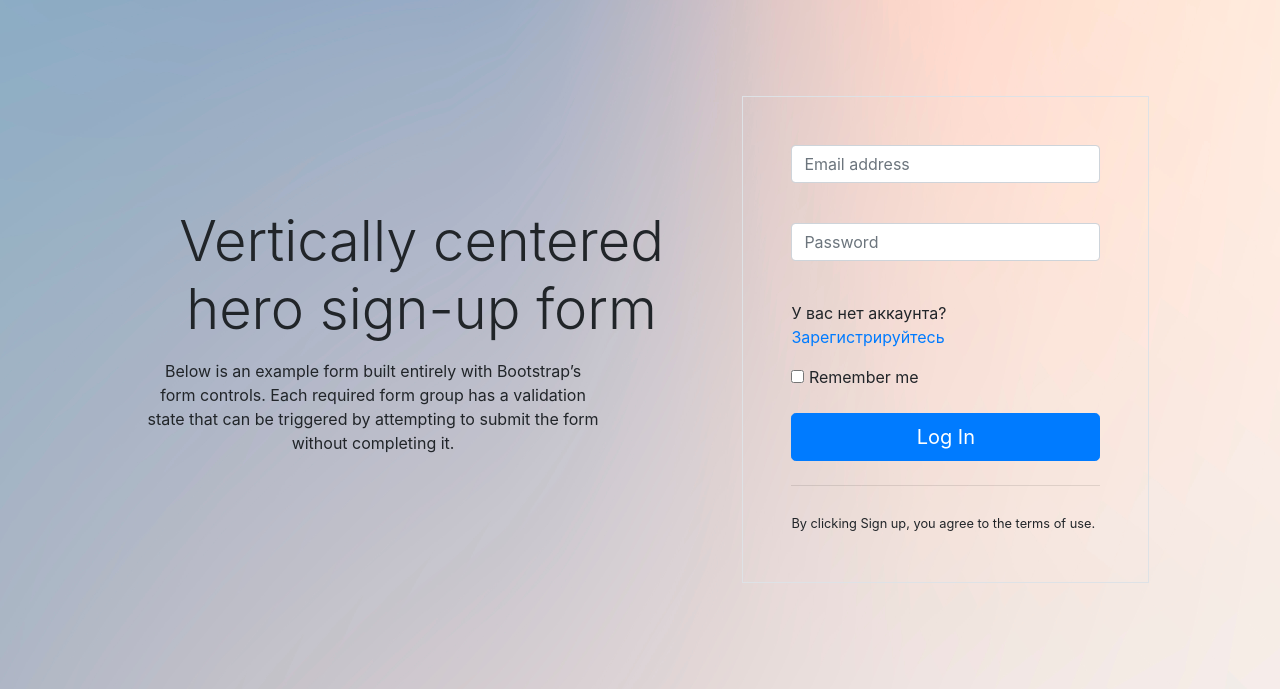
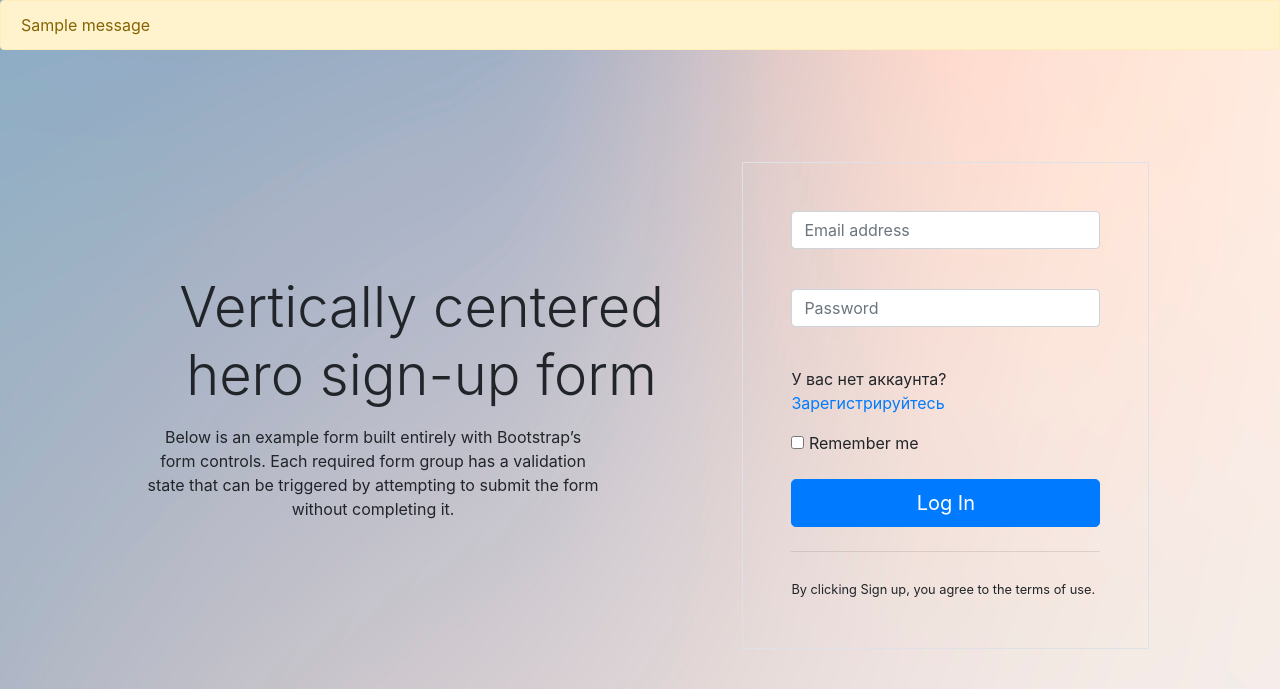
Before and after one commit to mmmurka/Online_Bank, a Django app: page /login/ in a window 1280 px wide. Shown: the part 66-755 px from the top of the page. Run offline with Django 5.2, Linux system fonts and the light colour scheme; tables that the repository leaves empty hold one stand-in row (values such as "Sample post"); one stand-in notice (Sample message) is shown; some libraries are stand-ins or nearby versions.

Commit message:
added log in

```diff
--- a/banking/forms.py
+++ b/banking/forms.py
@@ -20,3 +20,8 @@ class UserRegistrationForm(forms.Form):
         if User.objects.filter(email=email).exists():
             raise forms.ValidationError("This email is already registered.")
         return email
+
+
+class UserLoginForm(forms.Form):
+    email = forms.CharField()
+    password = forms.CharField(widget=forms.PasswordInput)
--- a/banking/urls.py
+++ b/banking/urls.py
@@ -2,8 +2,9 @@ from django.urls import path
 from . import views
 
 urlpatterns = [
-    path('', views.home),
-    path('login/', views.login, name='login'),
+    path('', views.home, name='home'),
+    path('login/', views.user_login, name='login'),
     path('signup/', views.register, name='register'),
     path('success_account/', views.success_account, name='success_account'),
+    path('cabinet/', views.cabinet, name='cabinet'),
 ]
--- a/banking/views.py
+++ b/banking/views.py
@@ -1,15 +1,13 @@
+from django.http import HttpResponse
 from django.shortcuts import render, redirect
-from .forms import UserRegistrationForm
+from .forms import UserRegistrationForm, UserLoginForm
 from .models import Account, User
 from django.contrib import messages
+from django.contrib.auth import authenticate, login
 
 
 def home(request):
     return render(request, 'banking/home.html')
-
-
-def login(request):
-    return render(request, 'banking/login.html')
 
 
 def register(request):
@@ -36,5 +34,28 @@ def register(request):
     return render(request, 'banking/signup.html')
 
 
+def user_login(request):
+    if request.method == 'POST':
+        form = UserLoginForm(request.POST)
+        if form.is_valid():
+            cd = form.cleaned_data
+            user = authenticate(username=cd['email'], password=cd['password'])
+            if user is not None:
+                if user.is_active:
+                    login(request, user)
+                    return redirect('cabinet')
+                else:
+                    messages.error(request, 'account inactive')
+            else:
+                messages.error(request, 'invalid login')
+    else:
+        form = UserLoginForm()
+    return render(request, 'banking/login.html', {'form': form})
+
+
 def success_account(request):
     return render(request, 'banking/signup_done.html')
+
+
+def cabinet(request):
+    return render(request, 'banking/cabinet.html')
--- /dev/null
+++ b/templates/banking/cabinet.html
@@ -0,0 +1,4 @@
+{% extends 'banking/base.html' %}
+{% block content %}
+<h1>Lox</h1>
+{% endblock %}
--- a/templates/banking/login.html
+++ b/templates/banking/login.html
@@ -1,5 +1,8 @@
 {% extends 'banking/base.html' %}
 {% block content %}
+    {% for message in messages %}
+        <div class="alert alert-warning" role="alert">{{ message }}</div>
+    {% endfor %}
 <div class="container col-xl-10 col-xxl-8 px-4 py-5">
     <div class="row align-items-center g-lg-5 py-5">
       <div class="col-lg-7 text-center text-lg-start">
@@ -7,13 +10,16 @@
         <p class="col-lg-10 fs-4">Below is an example form built entirely with Bootstrap’s form controls. Each required form group has a validation state that can be triggered by attempting to submit the form without completing it.</p>
       </div>
       <div class="col-md-10 mx-auto col-lg-5">
-        <form class="p-4 p-md-5 border rounded-3 bg-body-tertiary">
+
+
+        <form class="p-4 p-md-5 border rounded-3 bg-body-tertiary" method="post" action=".">
+            {% csrf_token %}
           <div class="form-floating mb-3">
-            <input type="email" class="form-control" id="floatingInput" placeholder="Email address">
+            <input type="email" class="form-control" id="email" name="email" placeholder="Email address">
             <label for="floatingInput"></label>
           </div>
           <div class="form-floating mb-3">
-            <input type="password" class="form-control" id="floatingPassword" placeholder="Password">
+            <input type="password" class="form-control" id="password" name="password" placeholder="Password">
             <label for="floatingPassword"></label>
           </div>
             <div class="text">
```
Also changed, not shown: 1 other file.
